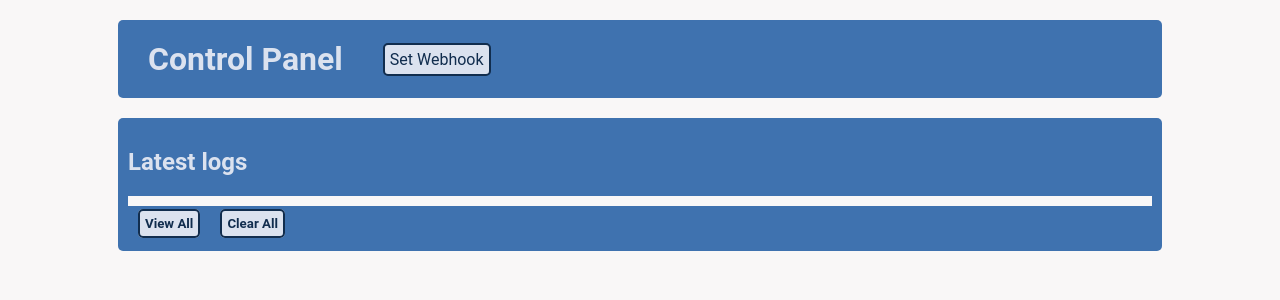
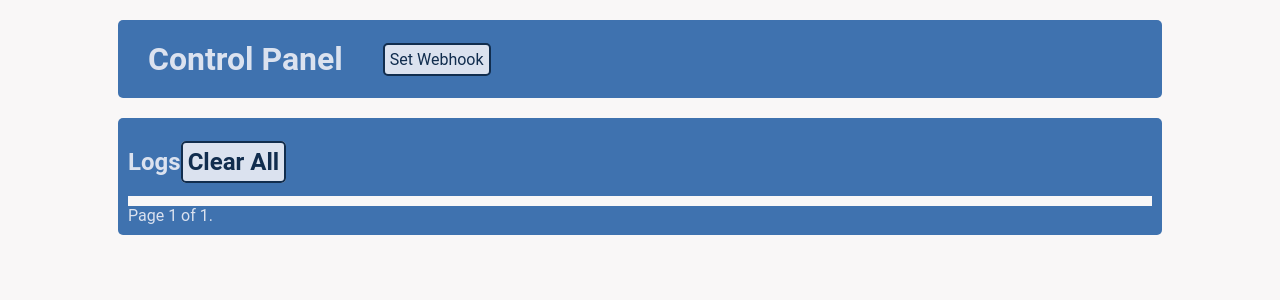
Before and after one commit to Jiklopo/telebot-template, a Django app: page / in a window 1280 px wide. Shown: the part 62-362 px from the top of the page. Run offline with Django 3.2, Linux system fonts and the light colour scheme; the visitor is signed in with stand-in values (Sample User, id 1); data that the repository does not hold is empty.

Commit message:
refactored views

```diff
--- a/interface/templates/bot/controls.html
+++ b/interface/templates/bot/controls.html
@@ -11,10 +11,10 @@
     </main>
 
     <main>
-        <h2>Latest logs</h2>
+        <h2>Logs<span><a class="button-link" href="">Clear All</a></span></h2>
         <div id="logs">
-            {% for log in logs %}
-                <h3><span class="error">{{ log.level }} </span>| {{ log.timestamp }}
+            {% for log in page_obj %}
+                <h3><span class="error">{{ log.level | ljust:10 }} </span>| {{ log.timestamp }}
                     | {{ log.message | truncatechars:40 }}
                     {% if log.request %}
                         | {{ log.request | truncatechars:30 }}
@@ -22,9 +22,23 @@
                 </h3>
             {% endfor %}
         </div>
-        <div id="log-links">
-            <h5><a class="button-link" href="">View All</a></h5>
-            <h5><a class="button-link" href="">Clear All</a></h5>
+
+        <div class="pagination">
+        <span class="step-links">
+            {% if page_obj.has_previous %}
+                <a href="?page=1">&laquo; first</a>
+                <a href="?page={{ page_obj.previous_page_number }}">previous</a>
+            {% endif %}
+
+            <span class="current">
+                Page {{ page_obj.number }} of {{ page_obj.paginator.num_pages }}.
+            </span>
+
+            {% if page_obj.has_next %}
+                <a href="?page={{ page_obj.next_page_number }}">next</a>
+                <a href="?page={{ page_obj.paginator.num_pages }}">last &raquo;</a>
+            {% endif %}
+        </span>
         </div>
     </main>
 {% endblock %}
--- a/interface/urls.py
+++ b/interface/urls.py
@@ -3,7 +3,5 @@ from interface.views import *
 
 urlpatterns = [
     path('', ControlsView.as_view(), name='controls'),
-    path('login', MyLoginView.as_view(), name='login'),
-    path('change_password', PasswordChangeView.as_view(), name='change_password'),
     path('set_webhook', SetWebhookView.as_view(), name='set_webhook'),
 ]
--- a/interface/views.py
+++ b/interface/views.py
@@ -1,18 +1,9 @@
-from django.views.generic import TemplateView
+from django.views.generic import TemplateView, ListView
 from django.contrib.auth.mixins import LoginRequiredMixin
 from django.contrib.auth.views import LoginView, PasswordChangeView
 from django.urls import reverse
 from bot.bot import bot
 from logs.models import Log
-
-class ControlsView(LoginRequiredMixin, TemplateView):
-    template_name = 'bot/controls.html'
-
-    def get_context_data(self, **kwargs):
-        ctx = super().get_context_data(**kwargs)
-        ctx['logs'] = Log.objects.order_by('timestamp')[:10]
-        return ctx
-
 
 
 class MyLoginView(LoginView):
@@ -21,6 +12,12 @@ class MyLoginView(LoginView):
 
 class MyPasswordChangeView(PasswordChangeView):
     template_name = 'auth/password_change.html'
+
+
+class ControlsView(LoginRequiredMixin, ListView):
+    template_name = 'bot/controls.html'
+    paginate_by = 5
+    queryset = Log.objects.all()
 
 
 class SetWebhookView(LoginRequiredMixin, TemplateView):
```
